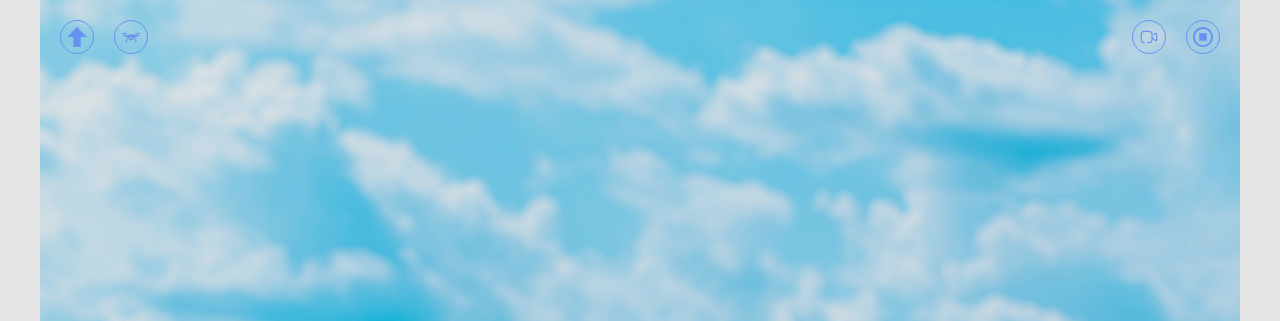
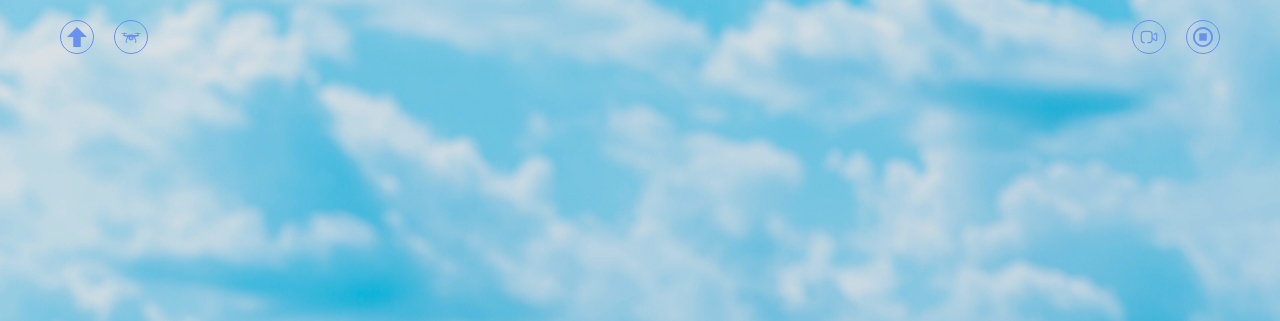
Before and after one commit to Zetonen/tello-interface, a website built with Parcel: page src/index.html in a window 1280 px wide. Shown: the top 321 px of the page. Built offline with nearby package versions, Linux system fonts and the light colour scheme.

Commit message:
Update _main.scss

```diff
--- a/src/sass/pages/_main.scss
+++ b/src/sass/pages/_main.scss
@@ -11,8 +11,8 @@ main {
   background: linear-gradient(rgba(0, 0, 0, 0.1) 0%, rgba(0, 0, 0, 0.1) 100%),
     url(../img/bg.jpeg);
   background-repeat: no-repeat;
-  background-size: contain;
-  background-position: center;
+  background-size: cover;
+  background-position: bottom center;
 }
 .container {
   display: flex;
```
